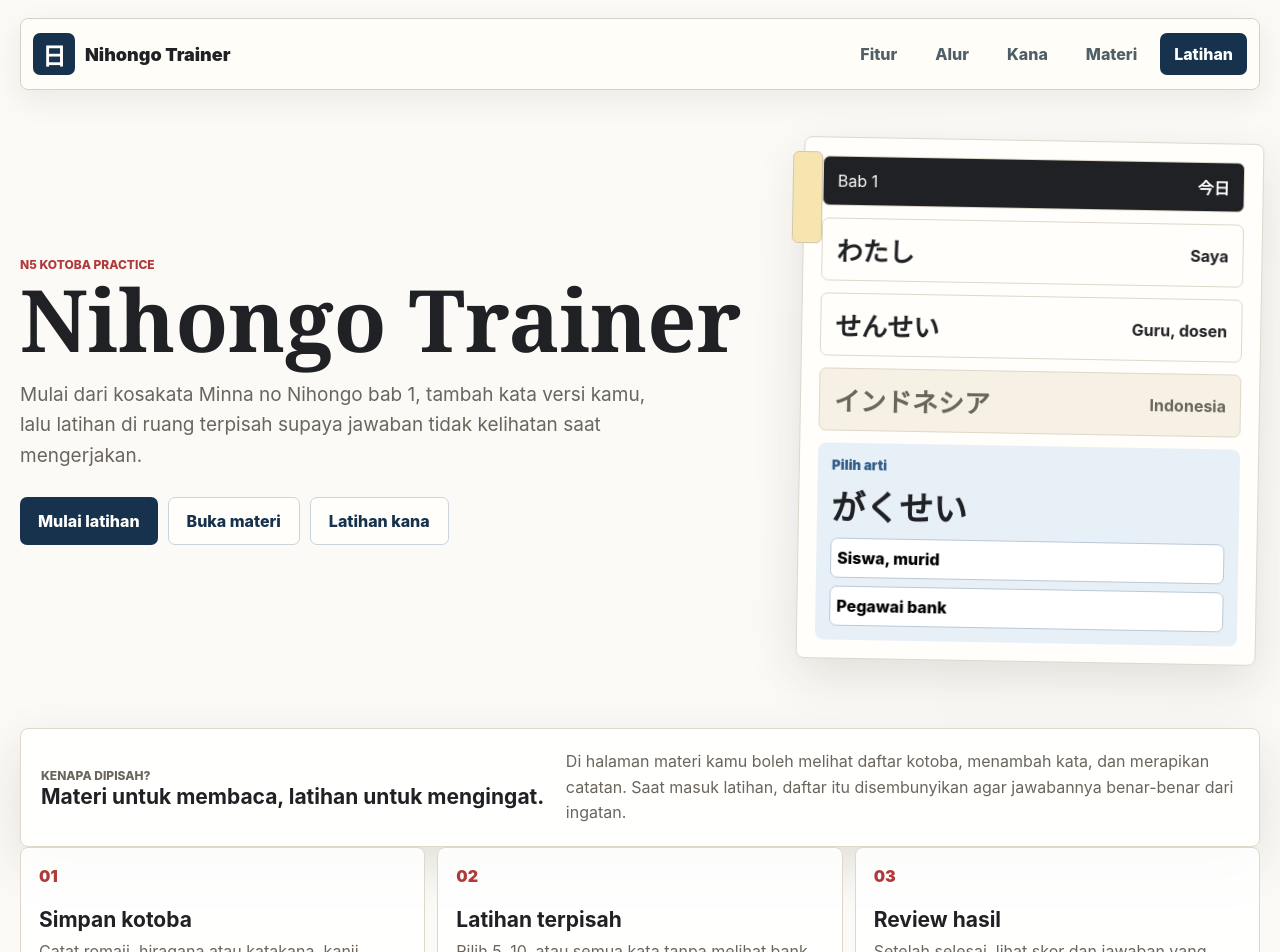
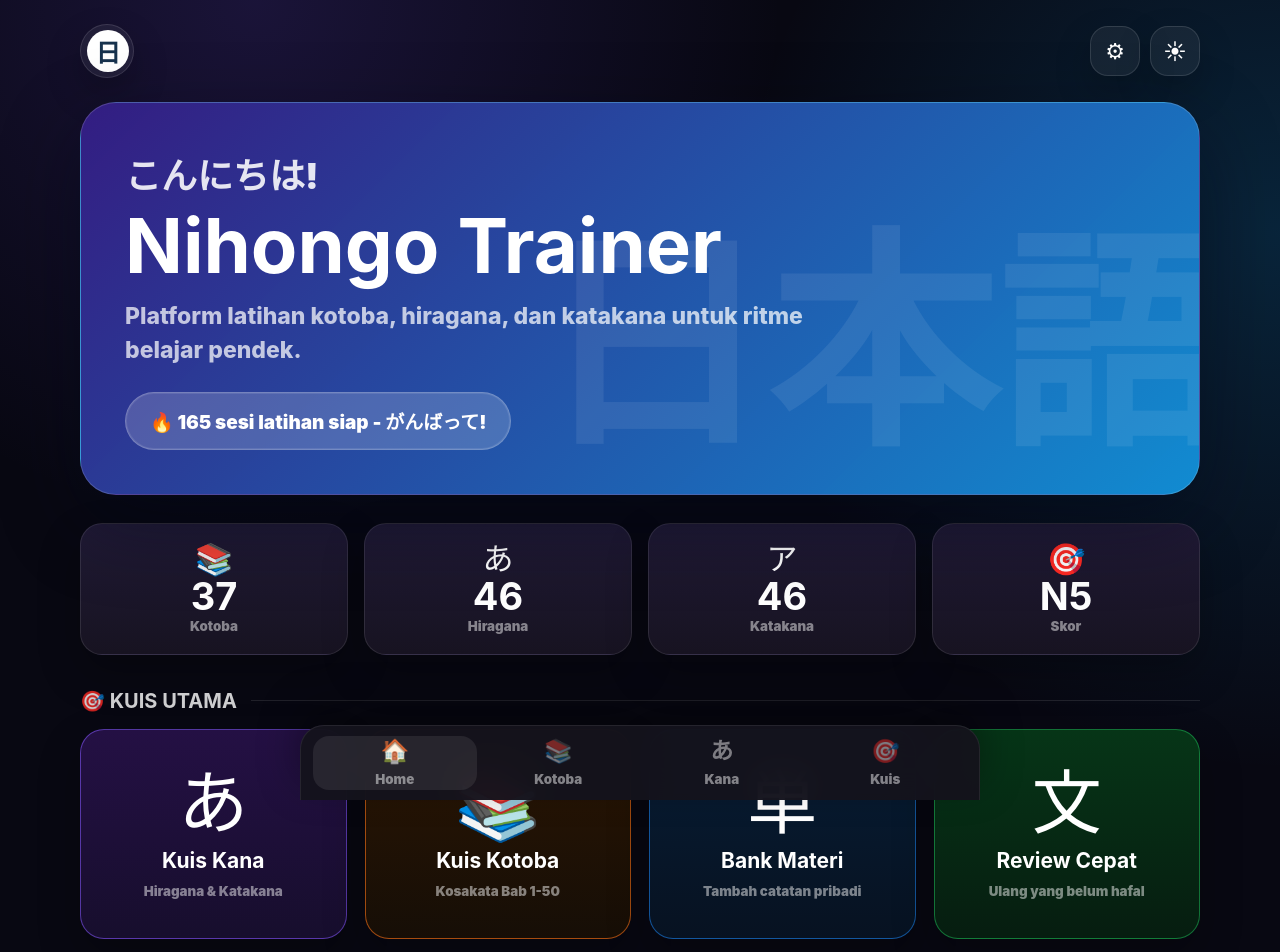
Before and after one commit to DickaEs/nihongo-trainer, a Vue app: page / in a window 1280 px wide. Shown: the top 952 px of the page. Built offline with nearby package versions, Linux system fonts and the light colour scheme.

Commit message:
redesign ulang

```diff
--- a/src/App.vue
+++ b/src/App.vue
@@ -290,80 +290,94 @@ function finishKana() {
 </script>
 
 <template>
-    <main v-if="page === 'landing'" class="landing-shell">
-        <nav class="landing-nav">
-            <button class="brand-mark as-link" type="button" @click="go('landing')">
+    <main v-if="page === 'landing'" class="landing-shell app-home">
+        <nav class="home-topbar">
+            <button class="home-logo" type="button" @click="go('landing')" aria-label="Nihongo Trainer home">
                 <span>日</span>
-                <strong>Nihongo Trainer</strong>
             </button>
-            <div class="landing-links">
-                <a href="#fitur">Fitur</a>
-                <a href="#alur">Alur</a>
-                <a href="#kana">Kana</a>
-                <button type="button" @click="go('materi')">Materi</button>
-                <button class="nav-cta" type="button" @click="go('latihan')">Latihan</button>
+            <div class="home-top-actions">
+                <button type="button" aria-label="Pengaturan">⚙</button>
+                <button type="button" aria-label="Tema">☀</button>
             </div>
         </nav>
 
-        <section class="landing-hero">
-            <div class="hero-copy reveal-item is-visible">
-                <p class="eyebrow">N5 kotoba practice</p>
+        <section class="home-hero-card">
+            <div>
+                <p>こんにちは!</p>
                 <h1>Nihongo Trainer</h1>
-                <p class="hero-lead">Mulai dari kosakata Minna no Nihongo bab 1, tambah kata versi kamu, lalu latihan di ruang terpisah supaya jawaban tidak kelihatan saat mengerjakan.</p>
-                <div class="hero-actions">
-                    <button class="primary-link" type="button" @click="go('latihan')">Mulai latihan</button>
-                    <button class="secondary-link" type="button" @click="go('materi')">Buka materi</button>
-                    <button class="secondary-link" type="button" @click="go('kana')">Latihan kana</button>
-                </div>
+                <span>Platform latihan kotoba, hiragana, dan katakana untuk ritme belajar pendek.</span>
             </div>
+            <button class="home-session-pill" type="button" @click="go('latihan')">
+                🔥 {{ words.length + 128 }} sesi latihan siap - がんばって!
+            </button>
+        </section>
 
-            <div class="study-sheet reveal-item is-visible" aria-label="Preview latihan kotoba">
-                <div class="sheet-header"><span>Bab 1</span><strong>今日</strong></div>
-                <div class="sheet-row"><span>わたし</span><strong>Saya</strong></div>
-                <div class="sheet-row"><span>せんせい</span><strong>Guru, dosen</strong></div>
-                <div class="sheet-row muted-row"><span>インドネシア</span><strong>Indonesia</strong></div>
-                <div class="mini-quiz">
-                    <small>Pilih arti</small>
-                    <b>がくせい</b>
-                    <button type="button">Siswa, murid</button>
-                    <button type="button">Pegawai bank</button>
-                </div>
+        <section class="home-stats" aria-label="Ringkasan latihan">
+            <button type="button" @click="go('materi')">
+                <span>📚</span>
+                <strong>{{ words.length }}</strong>
+                <small>Kotoba</small>
+            </button>
+            <button type="button" @click="go('kana')">
+                <span>あ</span>
+                <strong>46</strong>
+                <small>Hiragana</small>
+            </button>
+            <button type="button" @click="go('kana')">
+                <span>ア</span>
+                <strong>46</strong>
+                <small>Katakana</small>
+            </button>
+            <button type="button" @click="go('latihan')">
+                <span>🎯</span>
+                <strong>{{ lastScore ? `${lastScore.correct}/${lastScore.total}` : 'N5' }}</strong>
+                <small>Skor</small>
+            </button>
+        </section>
+
+        <section class="home-section">
+            <div class="home-section-title">
+                <strong>🎯 Kuis Utama</strong>
+                <span></span>
+            </div>
+            <div class="home-quiz-grid">
+                <button class="home-quiz-card purple" type="button" @click="go('kana')">
+                    <span>あ</span>
+                    <strong>Kuis Kana</strong>
+                    <small>Hiragana & Katakana</small>
+                </button>
+                <button class="home-quiz-card amber" type="button" @click="go('latihan')">
+                    <span>📚</span>
+                    <strong>Kuis Kotoba</strong>
+                    <small>Kosakata Bab 1-50</small>
+                </button>
+                <button class="home-quiz-card blue" type="button" @click="go('materi')">
+                    <span>単</span>
+                    <strong>Bank Materi</strong>
+                    <small>Tambah catatan pribadi</small>
+                </button>
+                <button class="home-quiz-card green" type="button" @click="go('latihan')">
+                    <span>文</span>
+                    <strong>Review Cepat</strong>
+                    <small>Ulang yang belum hafal</small>
+                </button>
             </div>
         </section>
 
-        <section class="landing-note reveal-item is-visible" id="alur">
+        <section class="home-section home-mini-panel">
             <div>
-                <p class="eyebrow">Kenapa dipisah?</p>
-                <h2>Materi untuk membaca, latihan untuk mengingat.</h2>
+                <p class="eyebrow">Belajar hari ini</p>
+                <h2>Mulai dari 5 soal, lalu cek hasilnya.</h2>
             </div>
-            <p>Di halaman materi kamu boleh melihat daftar kotoba, menambah kata, dan merapikan catatan. Saat masuk latihan, daftar itu disembunyikan agar jawabannya benar-benar dari ingatan.</p>
+            <button class="primary-button" type="button" @click="go('latihan')">Mulai Latihan</button>
         </section>
 
-        <section class="landing-band" id="fitur">
-            <article class="reveal-item is-visible"><span>01</span><h2>Simpan kotoba</h2><p>Catat romaji, hiragana atau katakana, kanji opsional, dan arti Indonesia.</p></article>
-            <article class="reveal-item is-visible"><span>02</span><h2>Latihan terpisah</h2><p>Pilih 5, 10, atau semua kata tanpa melihat bank materi di sisi layar.</p></article>
-            <article class="reveal-item is-visible"><span>03</span><h2>Review hasil</h2><p>Setelah selesai, lihat skor dan jawaban yang masih perlu diulang.</p></article>
-        </section>
-
-        <section class="landing-split reveal-item is-visible" id="kana">
-            <div class="method-copy">
-                <p class="eyebrow">Ritme belajar</p>
-                <h2>Belajar pendek, tapi sering.</h2>
-                <p>Website ini dibuat untuk sesi kecil: buka materi, tambah satu-dua kotoba baru, lalu ambil latihan singkat.</p>
-            </div>
-            <div class="routine-table">
-                <div><span>2 menit</span><strong>Baca ulang materi</strong></div>
-                <div><span>1 menit</span><strong>Tambah kotoba baru</strong></div>
-                <div><span>5 menit</span><strong>Latihan pilihan ganda</strong></div>
-                <div><span>1 menit</span><strong>Cek yang salah</strong></div>
-            </div>
-        </section>
-
-        <footer class="landing-footer reveal-item is-visible">
-            <strong>Nihongo Trainer</strong>
-            <span>Materi, kotoba, kana, dan hasil latihan dalam satu ruang belajar kecil.</span>
-            <button type="button" @click="go('latihan')">Mulai sekarang</button>
-        </footer>
+        <nav class="home-bottom-nav" aria-label="Navigasi utama">
+            <button class="is-active" type="button" @click="go('landing')"><span>🏠</span><small>Home</small></button>
+            <button type="button" @click="go('materi')"><span>📚</span><small>Kotoba</small></button>
+            <button type="button" @click="go('kana')"><span>あ</span><small>Kana</small></button>
+            <button type="button" @click="go('latihan')"><span>🎯</span><small>Kuis</small></button>
+        </nav>
     </main>
 
     <main v-else-if="page === 'materi'" class="app-shell">
--- a/src/app.css
+++ b/src/app.css
@@ -974,6 +974,312 @@ input:focus {
     font-weight: 900;
 }
 
+.app-home {
+    width: 100%;
+    min-height: 100vh;
+    padding: 24px max(18px, calc((100vw - 1120px) / 2)) 96px;
+    background:
+        radial-gradient(circle at 20% 0%, rgba(99, 66, 210, .2), transparent 34%),
+        radial-gradient(circle at 100% 20%, rgba(12, 151, 221, .2), transparent 34%),
+        #080812;
+    color: #f7f7ff;
+}
+
+.home-topbar {
+    display: flex;
+    align-items: center;
+    justify-content: space-between;
+    gap: 14px;
+    margin-bottom: 24px;
+}
+
+.home-logo,
+.home-top-actions button {
+    display: inline-grid;
+    place-items: center;
+    border: 1px solid rgba(255, 255, 255, .12);
+    background: rgba(255, 255, 255, .06);
+    color: #fff;
+    box-shadow: 0 16px 36px rgba(0, 0, 0, .22);
+}
+
+.home-logo {
+    width: 54px;
+    height: 54px;
+    border-radius: 50%;
+}
+
+.home-logo span {
+    display: grid;
+    width: 42px;
+    height: 42px;
+    place-items: center;
+    border-radius: 50%;
+    background: #fff;
+    color: var(--navy);
+    font-family: Georgia, 'Times New Roman', serif;
+    font-size: 25px;
+    font-weight: 900;
+}
+
+.home-top-actions {
+    display: flex;
+    gap: 10px;
+}
+
+.home-top-actions button {
+    width: 50px;
+    height: 50px;
+    border-radius: 18px;
+    font-size: 22px;
+}
+
+.home-hero-card {
+    position: relative;
+    overflow: hidden;
+    display: grid;
+    gap: 24px;
+    min-height: 320px;
+    padding: 44px;
+    border: 1px solid rgba(255, 255, 255, .16);
+    border-radius: 36px;
+    background:
+        linear-gradient(135deg, rgba(52, 28, 130, .98), rgba(17, 145, 217, .94)),
+        var(--navy);
+    box-shadow: 0 28px 80px rgba(3, 8, 24, .42);
+}
+
+.home-hero-card::before {
+    position: absolute;
+    inset: auto -30px -50px auto;
+    width: 62%;
+    height: 76%;
+    color: rgba(255, 255, 255, .08);
+    content: "日本語";
+    font-family: Georgia, 'Times New Roman', serif;
+    font-size: clamp(90px, 18vw, 240px);
+    font-weight: 900;
+    line-height: .8;
+}
+
+.home-hero-card > * {
+    position: relative;
+    z-index: 1;
+}
+
+.home-hero-card p {
+    margin-bottom: 8px;
+    color: rgba(255, 255, 255, .88);
+    font-size: clamp(22px, 4vw, 36px);
+    font-weight: 900;
+}
+
+.home-hero-card h1 {
+    max-width: 820px;
+    margin-bottom: 14px;
+    color: #fff;
+    font-family: var(--font-sans);
+    font-size: clamp(38px, 7vw, 76px);
+    line-height: 1.02;
+}
+
+.home-hero-card span {
+    display: block;
+    max-width: 720px;
+    color: rgba(255, 255, 255, .72);
+    font-size: clamp(16px, 2.4vw, 23px);
+    font-weight: 800;
+    line-height: 1.5;
+}
+
+.home-session-pill {
+    justify-self: start;
+    max-width: 620px;
+    min-height: 58px;
+    padding: 12px 24px;
+    border: 1px solid rgba(255, 255, 255, .22);
+    border-radius: 999px;
+    background: rgba(255, 255, 255, .18);
+    color: #fff;
+    font-size: clamp(14px, 2.3vw, 19px);
+    font-weight: 900;
+    text-align: left;
+    box-shadow: inset 0 0 0 1px rgba(255, 255, 255, .09);
+}
+
+.home-stats {
+    display: grid;
+    grid-template-columns: repeat(4, minmax(0, 1fr));
+    gap: 16px;
+    margin-top: 28px;
+}
+
+.home-stats button,
+.home-quiz-card {
+    border: 1px solid rgba(255, 255, 255, .1);
+    color: #fff;
+    box-shadow: 0 18px 42px rgba(0, 0, 0, .26);
+}
+
+.home-stats button {
+    display: grid;
+    min-height: 132px;
+    padding: 18px 12px;
+    place-items: center;
+    border-radius: 22px;
+    background: linear-gradient(180deg, #201a35, #171321);
+}
+
+.home-stats span {
+    font-size: 31px;
+    line-height: 1;
+}
+
+.home-stats strong {
+    font-size: clamp(26px, 4vw, 38px);
+    line-height: 1;
+}
+
+.home-stats small,
+.home-quiz-card small,
+.home-bottom-nav small {
+    color: rgba(255, 255, 255, .48);
+    font-weight: 900;
+    letter-spacing: 0;
+}
+
+.home-section {
+    margin-top: 34px;
+}
+
+.home-section-title {
+    display: grid;
+    grid-template-columns: auto 1fr;
+    gap: 14px;
+    align-items: center;
+    margin-bottom: 16px;
+}
+
+.home-section-title strong {
+    color: rgba(255, 255, 255, .8);
+    font-size: 20px;
+    text-transform: uppercase;
+}
+
+.home-section-title span {
+    height: 1px;
+    background: rgba(255, 255, 255, .1);
+}
+
+.home-quiz-grid {
+    display: grid;
+    grid-template-columns: repeat(4, minmax(0, 1fr));
+    gap: 18px;
+}
+
+.home-quiz-card {
+    display: grid;
+    gap: 10px;
+    min-height: 210px;
+    padding: 22px 18px;
+    align-content: center;
+    border-radius: 24px;
+    text-align: center;
+}
+
+.home-quiz-card span {
+    font-size: clamp(46px, 8vw, 70px);
+    line-height: 1;
+}
+
+.home-quiz-card strong {
+    font-size: 21px;
+}
+
+.home-quiz-card.purple {
+    background: linear-gradient(180deg, #241044, #170e2d);
+    border-color: rgba(134, 88, 255, .55);
+}
+
+.home-quiz-card.amber {
+    background: linear-gradient(180deg, #2b1604, #160e06);
+    border-color: rgba(242, 111, 22, .62);
+}
+
+.home-quiz-card.blue {
+    background: linear-gradient(180deg, #071d35, #071221);
+    border-color: rgba(28, 136, 246, .55);
+}
+
+.home-quiz-card.green {
+    background: linear-gradient(180deg, #063517, #061d10);
+    border-color: rgba(28, 183, 87, .55);
+}
+
+.home-mini-panel {
+    display: flex;
+    align-items: center;
+    justify-content: space-between;
+    gap: 16px;
+    padding: 22px;
+    border: 1px solid rgba(255, 255, 255, .1);
+    border-radius: 24px;
+    background: rgba(255, 255, 255, .055);
+}
+
+.home-mini-panel h2 {
+    margin-bottom: 0;
+    color: #fff;
+    font-size: 24px;
+}
+
+.home-mini-panel .primary-button {
+    min-width: 180px;
+    background: #fff;
+    color: #0b0b14;
+}
+
+.home-bottom-nav {
+    position: fixed;
+    right: 0;
+    bottom: 0;
+    left: 0;
+    z-index: 30;
+    display: grid;
+    grid-template-columns: repeat(4, 1fr);
+    max-width: 680px;
+    margin: 0 auto;
+    padding: 10px 12px max(10px, env(safe-area-inset-bottom));
+    border: 1px solid rgba(255, 255, 255, .08);
+    border-bottom: 0;
+    border-radius: 24px 24px 0 0;
+    background: rgba(20, 19, 29, .96);
+    box-shadow: 0 -18px 40px rgba(0, 0, 0, .35);
+    backdrop-filter: blur(18px);
+}
+
+.home-bottom-nav button {
+    display: grid;
+    gap: 3px;
+    place-items: center;
+    min-height: 54px;
+    border: 0;
+    border-radius: 16px;
+    background: transparent;
+    color: rgba(255, 255, 255, .45);
+    font-weight: 900;
+}
+
+.home-bottom-nav button span {
+    font-size: 23px;
+    line-height: 1;
+}
+
+.home-bottom-nav button.is-active {
+    color: #fff;
+    background: rgba(255, 255, 255, .08);
+}
+
 .auth-shell {
     display: grid;
     align-content: center;
@@ -1683,6 +1989,117 @@ input:focus {
         padding: 10px 0 30px;
     }
 
+    .app-home {
+        width: 100%;
+        padding: 14px 14px 94px;
+    }
+
+    .home-topbar {
+        margin-bottom: 20px;
+    }
+
+    .home-logo {
+        width: 50px;
+        height: 50px;
+    }
+
+    .home-logo span {
+        width: 38px;
+        height: 38px;
+        font-size: 23px;
+    }
+
+    .home-top-actions button {
+        width: 48px;
+        height: 48px;
+        border-radius: 17px;
+    }
+
+    .home-hero-card {
+        min-height: 318px;
+        padding: 34px 28px;
+        border-radius: 30px;
+    }
+
+    .home-hero-card h1 {
+        font-size: clamp(38px, 10vw, 54px);
+    }
+
+    .home-hero-card p {
+        font-size: 24px;
+    }
+
+    .home-session-pill {
+        width: 100%;
+        min-height: 56px;
+        padding: 11px 18px;
+    }
+
+    .home-stats {
+        grid-template-columns: repeat(4, minmax(0, 1fr));
+        gap: 10px;
+        margin-top: 24px;
+    }
+
+    .home-stats button {
+        min-height: 116px;
+        padding: 14px 8px;
+        border-radius: 17px;
+    }
+
+    .home-stats span {
+        font-size: 26px;
+    }
+
+    .home-stats strong {
+        font-size: 25px;
+    }
+
+    .home-stats small {
+        font-size: 11px;
+    }
+
+    .home-section {
+        margin-top: 30px;
+    }
+
+    .home-section-title strong {
+        font-size: 18px;
+    }
+
+    .home-quiz-grid {
+        grid-template-columns: repeat(2, minmax(0, 1fr));
+        gap: 14px;
+    }
+
+    .home-quiz-card {
+        min-height: 174px;
+        padding: 18px 12px;
+        border-radius: 22px;
+    }
+
+    .home-quiz-card strong {
+        font-size: 18px;
+    }
+
+    .home-quiz-card small {
+        font-size: 13px;
+    }
+
+    .home-mini-panel {
+        display: grid;
+        padding: 18px;
+        border-radius: 22px;
+    }
+
+    .home-mini-panel h2 {
+        font-size: 21px;
+    }
+
+    .home-mini-panel .primary-button {
+        width: 100%;
+    }
+
     .landing-nav,
     .landing-hero,
     .landing-band,
@@ -1900,6 +2317,24 @@ input:focus {
         width: min(100% - 18px, 680px);
     }
 
+    .app-home {
+        width: 100%;
+        padding: 12px 12px 92px;
+    }
+
+    .home-hero-card {
+        min-height: 304px;
+        padding: 30px 24px;
+    }
+
+    .home-stats {
+        grid-template-columns: repeat(2, minmax(0, 1fr));
+    }
+
+    .home-stats button {
+        min-height: 106px;
+    }
+
     .landing-links {
         grid-template-columns: repeat(2, minmax(0, 1fr));
     }
```
